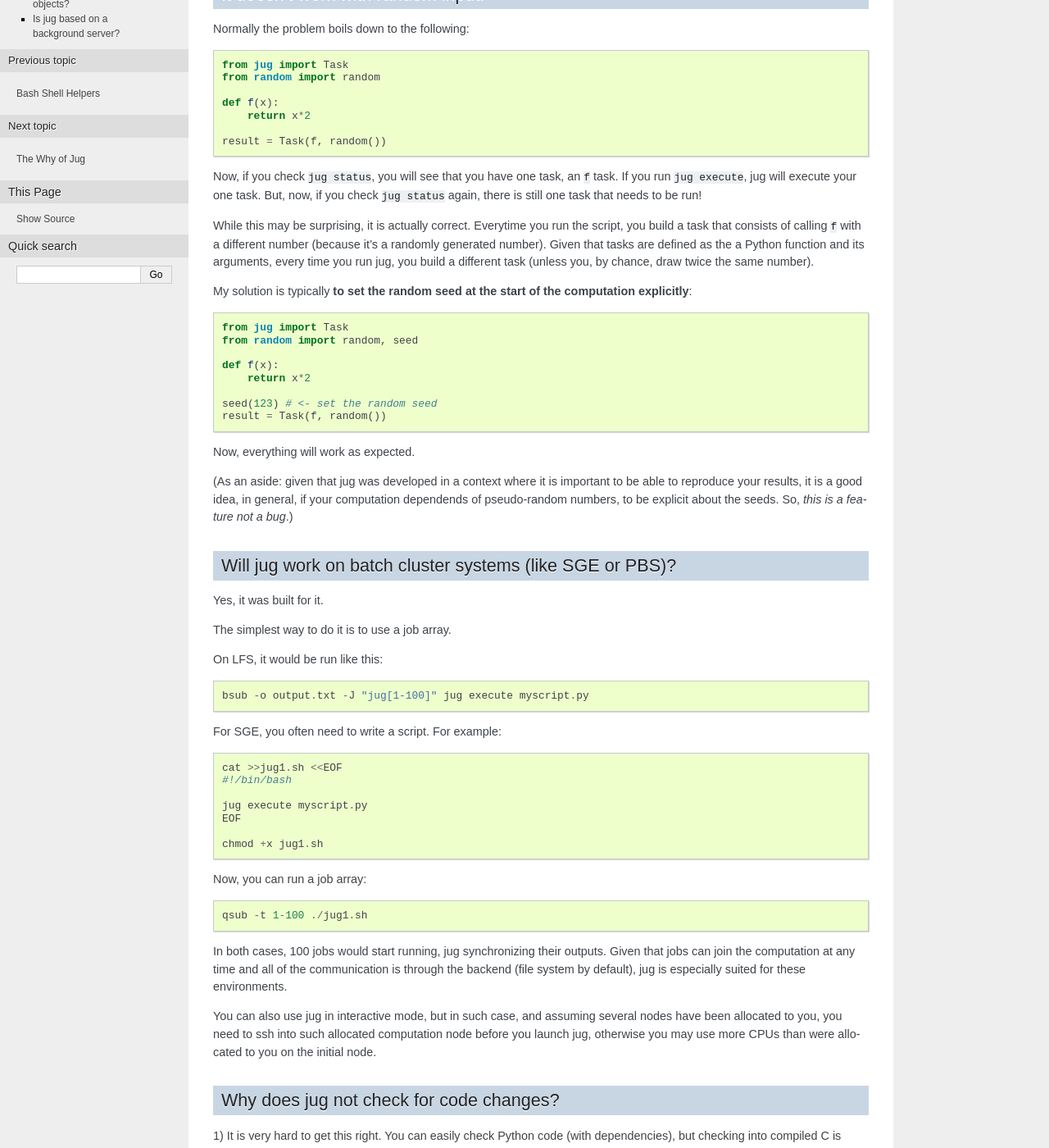
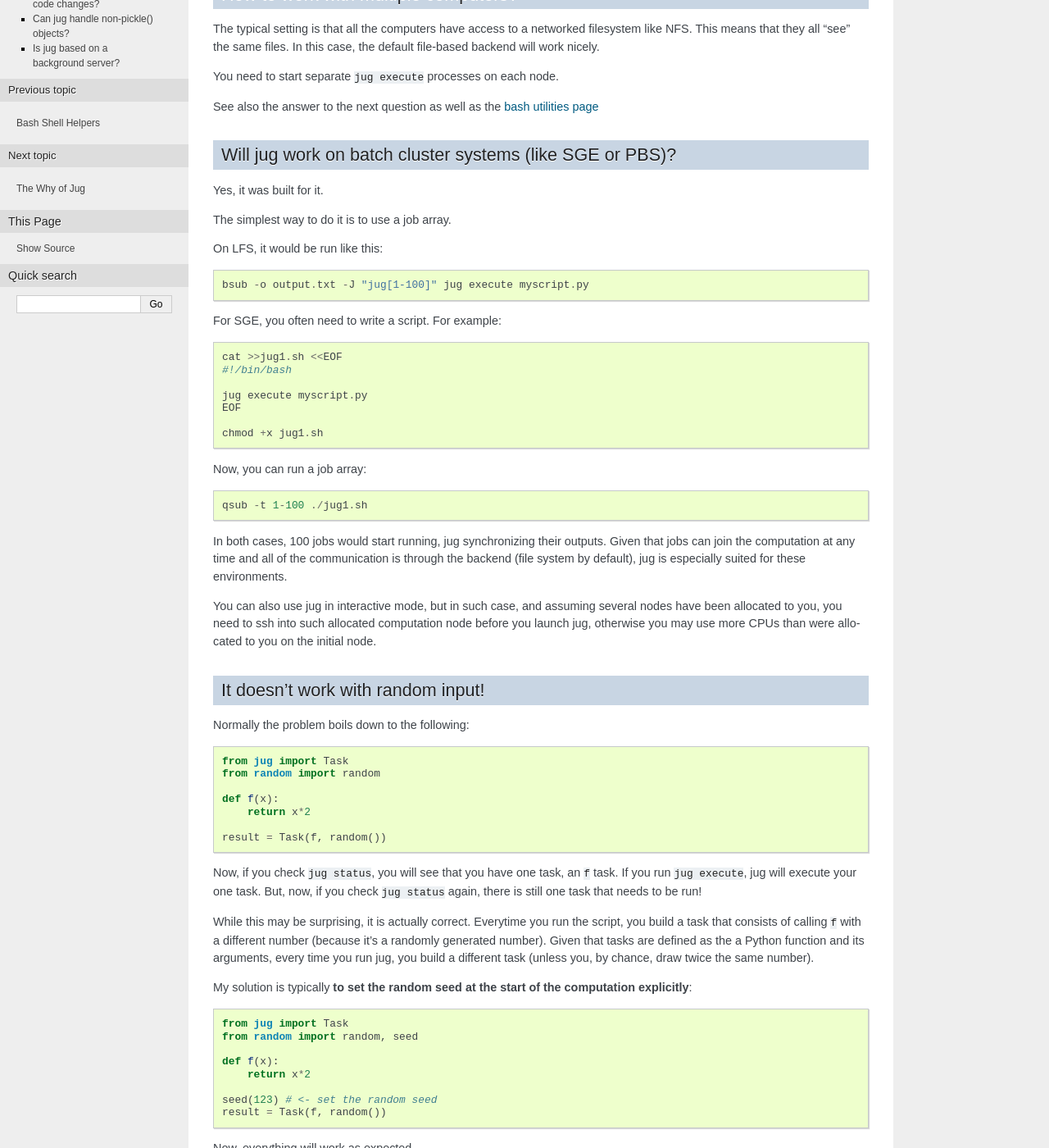
Before and after one commit to luispedro/jug, a Sphinx documentation site: the page built from docs/source/faq.rst, in a window 1280 px wide and 1400 px high, scrolled down 274 px. Shown: the whole window at 82% size. Built offline with Sphinx 7.4.7, drawn with Linux system fonts in a browser that asks for light colours; formulas are drawn with MathJax 3; the version number could not be read and is left out; some of the changed lines change nothing that is shown; some of the changed text lies outside the part shown.

Commit message:
DOC How to run on multiple computers
This has certainly become a FAQ

```diff
--- a/docs/source/faq.rst
+++ b/docs/source/faq.rst
@@ -8,6 +8,55 @@ Why the name jug?
 The cluster I was using when I first started developing jug was called
 "juggernaut". That is too long and there is a Unix tradition of 3-character
 programme names, so I abbreviated it to jug.
+
+How to work with multiple computers?
+------------------------------------
+
+The typical setting is that all the computers have access to a networked
+filesystem like NFS. This means that they all "see" the same files. In this
+case, the default file-based backend will work nicely.
+
+You need to start separate ``jug execute`` processes on each node.
+
+See also the answer to the next question as well as the `bash utilities page
+<bash.html>`__
+
+Will jug work on batch cluster systems (like SGE or PBS)?
+---------------------------------------------------------
+
+Yes, it was built for it.
+
+The simplest way to do it is to use a job array.
+
+On LFS, it would be run like this::
+
+  bsub -o output.txt -J "jug[1-100]" jug execute myscript.py
+
+
+For SGE, you often need to write a script. For example::
+
+  cat >>jug1.sh <<EOF
+  #!/bin/bash
+
+  jug execute myscript.py
+  EOF
+
+  chmod +x jug1.sh
+
+Now, you can run a job array::
+
+  qsub -t 1-100 ./jug1.sh
+
+In both cases, 100 jobs would start running, jug synchronizing their
+outputs. Given that jobs can join the computation at any time and
+all of the communication is through the backend (file system by
+default), jug is especially suited for these environments.
+
+You can also use jug in interactive mode, but in such case, and
+assuming several nodes have been allocated to you, you need to ssh
+into such allocated computation node before you launch jug, otherwise
+you may use more CPUs than were allocated to you on the initial node.
+
 
 It doesn't work with random input!
 ----------------------------------
@@ -50,43 +99,6 @@ Now, everything will work as expected.
 to be able to reproduce your results, it is a good idea, in general, if your
 computation dependends of pseudo-random numbers, to be explicit about the
 seeds. So, *this is a feature not a bug*.)
-
-Will jug work on batch cluster systems (like SGE or PBS)?
----------------------------------------------------------
-
-Yes, it was built for it.
-
-The simplest way to do it is to use a job array.
-
-On LFS, it would be run like this::
-
-  bsub -o output.txt -J "jug[1-100]" jug execute myscript.py
-
-
-For SGE, you often need to write a script. For example::
-
-  cat >>jug1.sh <<EOF
-  #!/bin/bash
-
-  jug execute myscript.py
-  EOF
-
-  chmod +x jug1.sh
-
-Now, you can run a job array::
-
-  qsub -t 1-100 ./jug1.sh
-
-In both cases, 100 jobs would start running, jug synchronizing their
-outputs. Given that jobs can join the computation at any time and
-all of the communication is through the backend (file system by
-default), jug is especially suited for these environments.
-
-You can also use jug in interactive mode, but in such case, and
-assuming several nodes have been allocated to you, you need to ssh
-into such allocated computation node before you launch jug, otherwise
-you may use more CPUs than were allocated to you on the initial node.
-
 
 Why does jug not check for code changes?
 ----------------------------------------
```
